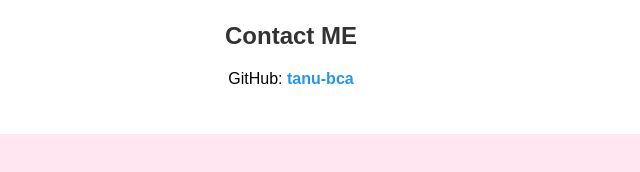
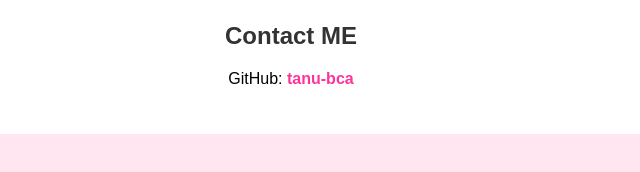
Before and after one commit to tanu-bca/portfolio, a plain HTML site: page index.html in a window 1280 px wide. Shown: the part 552-724 px from the top of the page, 349-989 px from the left. Drawn offline with Linux system fonts and the light colour scheme.

Commit message:
Change link color from blue to pink

```diff
--- a/index.html
+++ b/index.html
@@ -8,7 +8,7 @@ body { font-family: Arial; background: #ffe6f0; text-align: center; margin: 0; }
 h1 { color: #2196F3; font-size: 40px; }
 h2 { color: #333; }
 .skill { background: #2196F3; color: white; padding: 8px 15px; border-radius: 20px; display: inline-block; margin: 5px; }
-a { color: #2196F3; text-decoration: none; font-weight: bold; }
+a { color: #ff3399; text-decoration: none; font-weight: bold; }
 </style>
 </head>
 <body>
```
